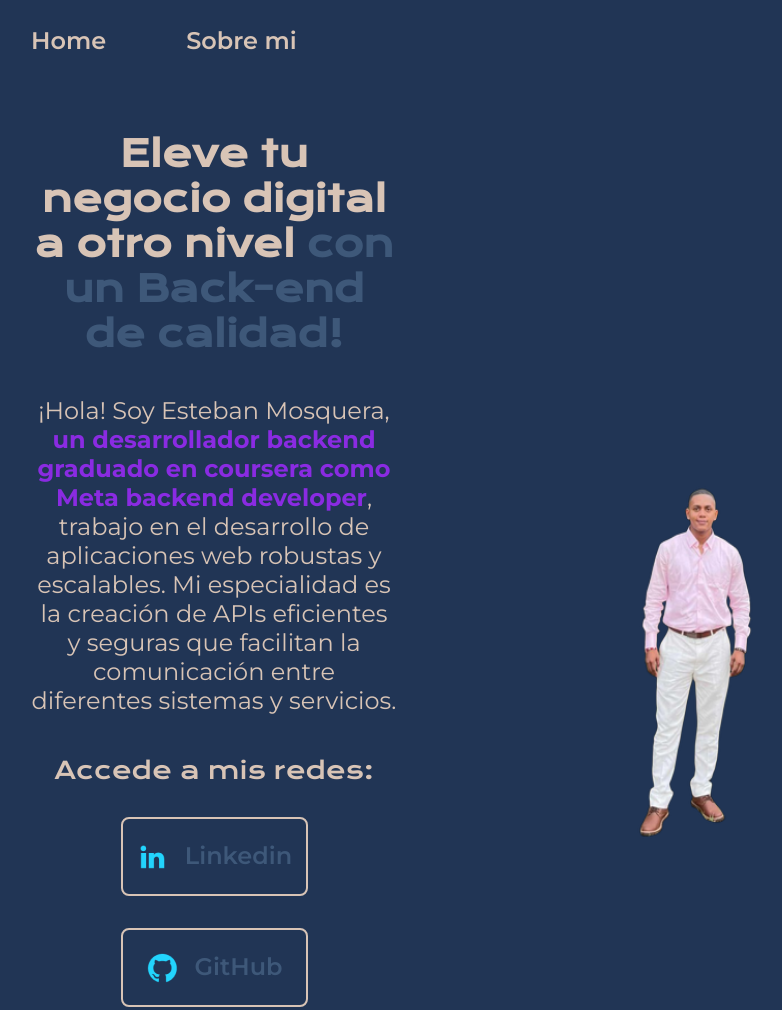
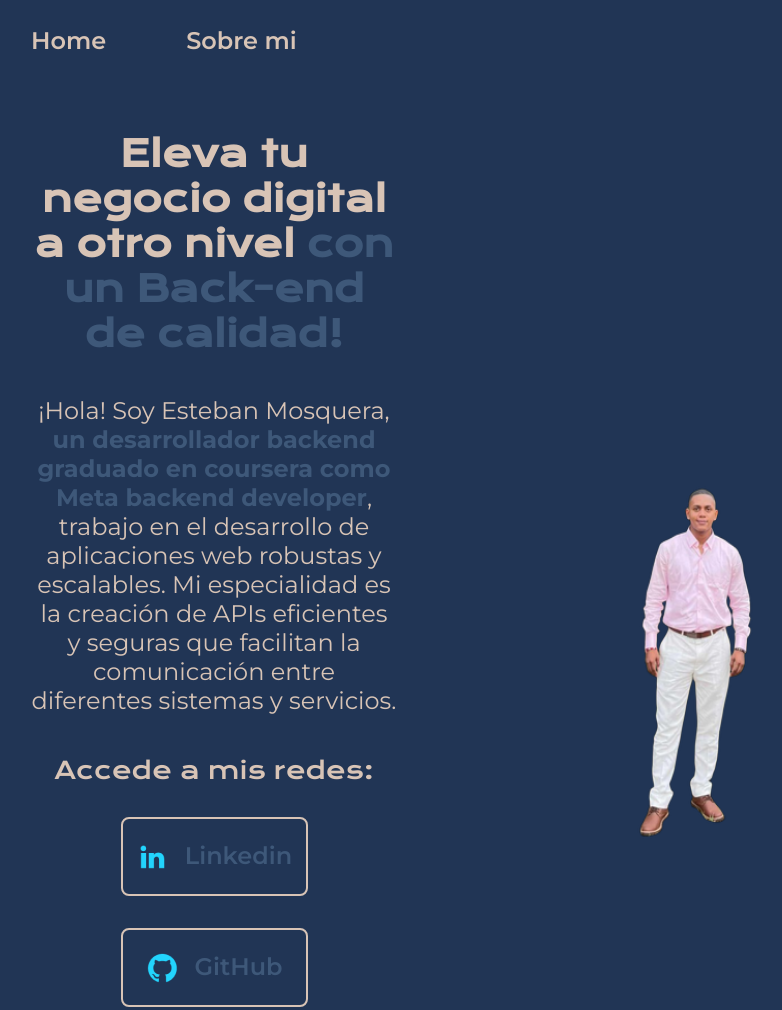
Before and after one commit to Estebinho98/Portafolio, a plain HTML site: page index.html in a window 1280 px wide. Shown: the top 1010 px of the page, without its empty margins (161-943 px from the left). Drawn offline with nearby package versions, Linux system fonts and the light colour scheme.

Commit message:
Actualizacion del portafolio

```diff
--- a/index.html
+++ b/index.html
@@ -15,7 +15,7 @@
     </header>
     <main class="presentacion">
         <section class="presentacion__contenido">
-            <h1 class="presentacion__contenido__titulo">Eleve tu negocio digital a otro nivel <strong class="titulo-destacado">con un Back-end de calidad!</strong></h1>
+            <h1 class="presentacion__contenido__titulo">Eleva tu negocio digital a otro nivel <strong class="titulo-destacado">con un Back-end de calidad!</strong></h1>
                 <p class="presentacion__contenido__texto">¡Hola! Soy Esteban Mosquera, <strong class="texto-destacado">un desarrollador backend graduado en coursera como Meta backend developer</strong>, trabajo en el desarrollo de aplicaciones web robustas y escalables. Mi especialidad es la creación de APIs eficientes y seguras que facilitan la comunicación entre diferentes sistemas y servicios.</p>
 
                 <div class="presentacion__enlaces">
--- a/styles/style.css
+++ b/styles/style.css
@@ -57,7 +57,7 @@ body{
 }
 
 .texto-destacado{
-    color: blueviolet;
+    color: var(--color-secundario);
 }
 
 .box{
@@ -67,7 +67,7 @@ body{
 }
 
 .mensaje{
-    color: blueviolet;
+    color: var(--color-secundario);
 }
 
 .presentacion{
```
